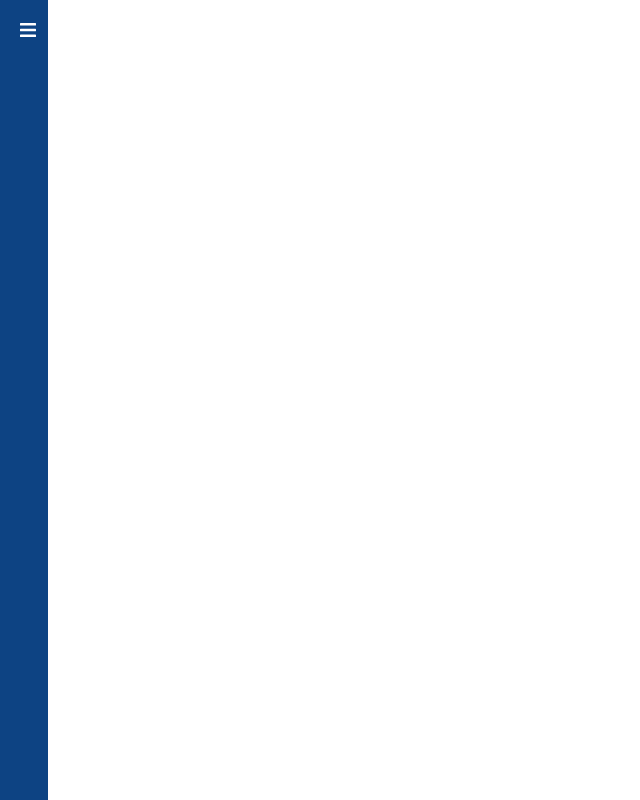
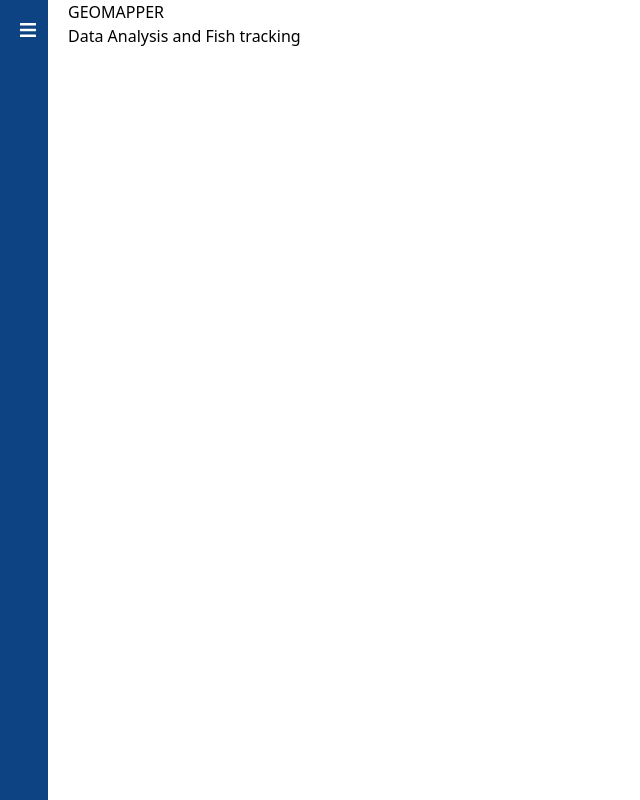
Before and after one commit to RLMelecio/GeoMapper_web, a React (Vite) app: page /home in a window 1280 px wide. Shown: the whole page, without its empty margins (0-640 px from the left). Built offline with nearby package versions, Linux system fonts and the light colour scheme.

Commit message:
Feat: Home page changed

```diff
--- a/src/pages/Home.tsx
+++ b/src/pages/Home.tsx
@@ -5,7 +5,8 @@ export default function Home() {
         <div className="flex bg-[#fff]">
             <Sidebar/>
             <main className="pl-5 ">
-
+                <h1>GEOMAPPER</h1>
+                <h2>Data Analysis and Fish tracking</h2>
             </main>
         </div>
     )
```
